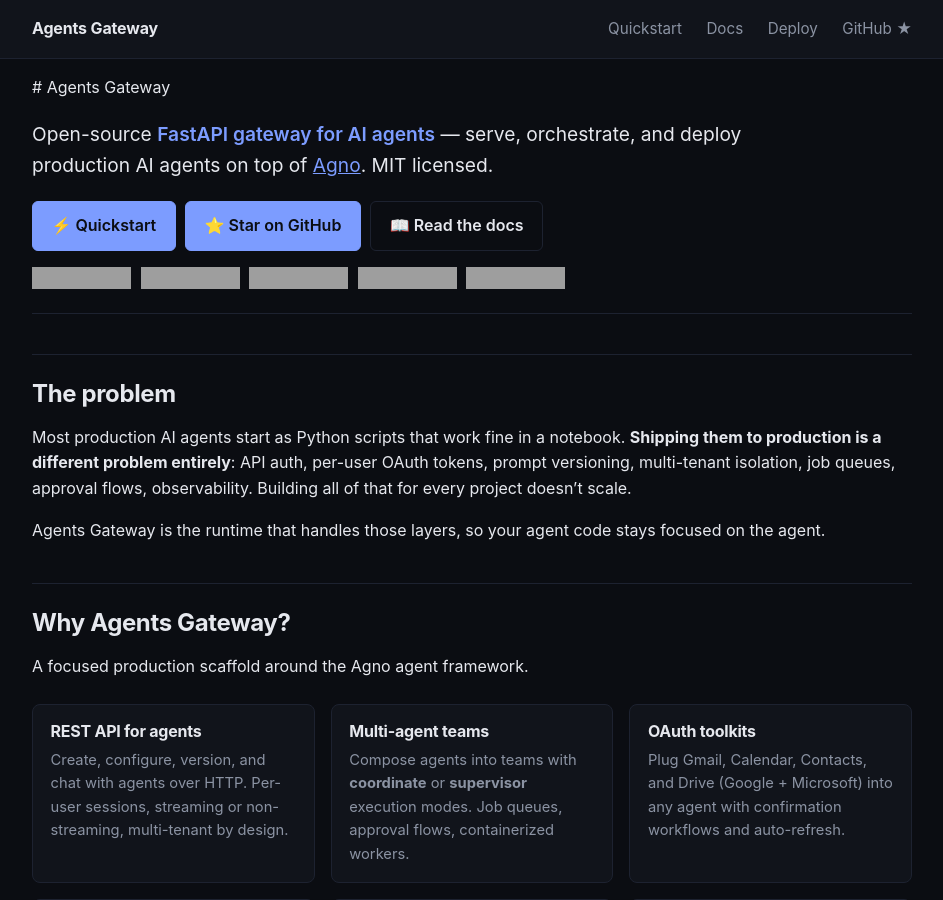
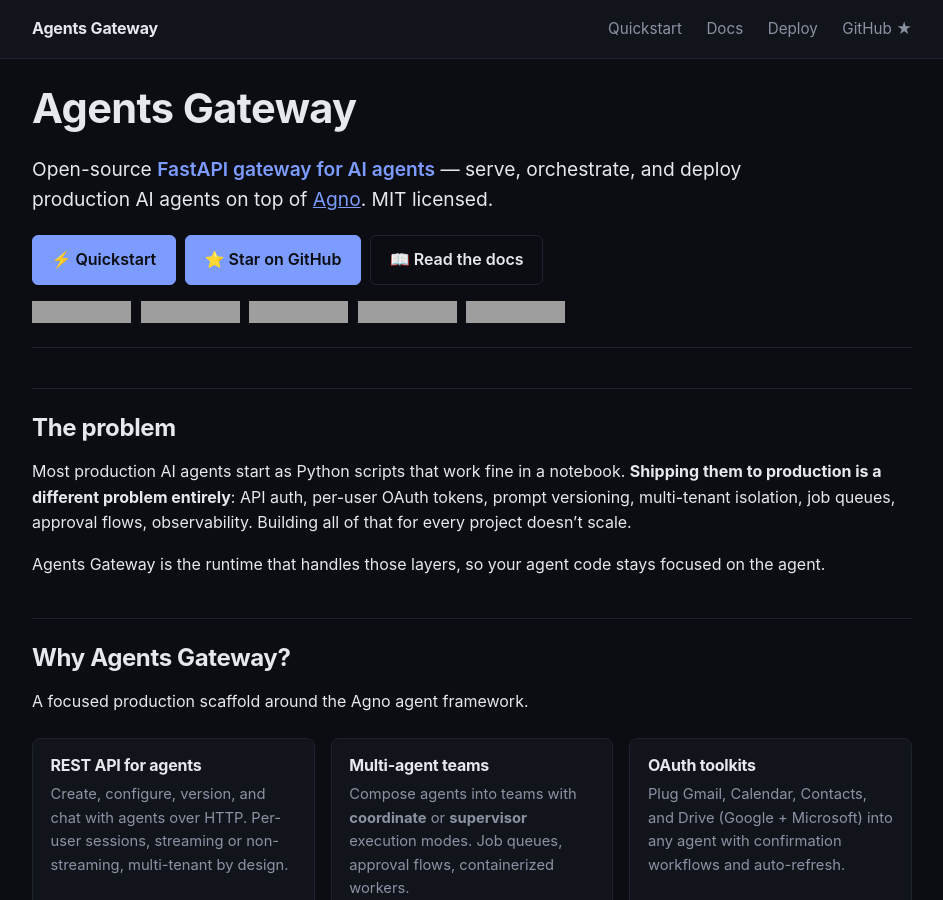
Before and after one commit to liberzon/agents-gateway-site, a Jekyll site: the page built from index.md, in a window 1280 px wide and 900 px high, cut to the strip 0-900 px from the top of the window. Shown: the whole strip, without its empty margins (168-1111 px from the left). Built offline with Jekyll 4.4.1, drawn with Linux system fonts in a browser that asks for light colours; grey boxes are pictures that could not be loaded.

Commit message:
fix(home): render hero markdown inside <section> tag
Kramdown doesn't process markdown inside HTML block elements by default,
so '# Agents Gateway' was rendering as literal text instead of an <h1>.
Opt in with markdown="1" on the section tag.

```diff
--- a/index.md
+++ b/index.md
@@ -3,7 +3,7 @@ title: "Agents Gateway — open-source FastAPI gateway for AI agents"
 description: "Open-source FastAPI gateway for serving, orchestrating, and deploying AI agents. Multi-agent teams, OAuth toolkits, observability, one-click deploy. Built on Agno. MIT licensed."
 ---
 
-<section class="hero">
+<section class="hero" markdown="1">
 
 # Agents Gateway
 
```
